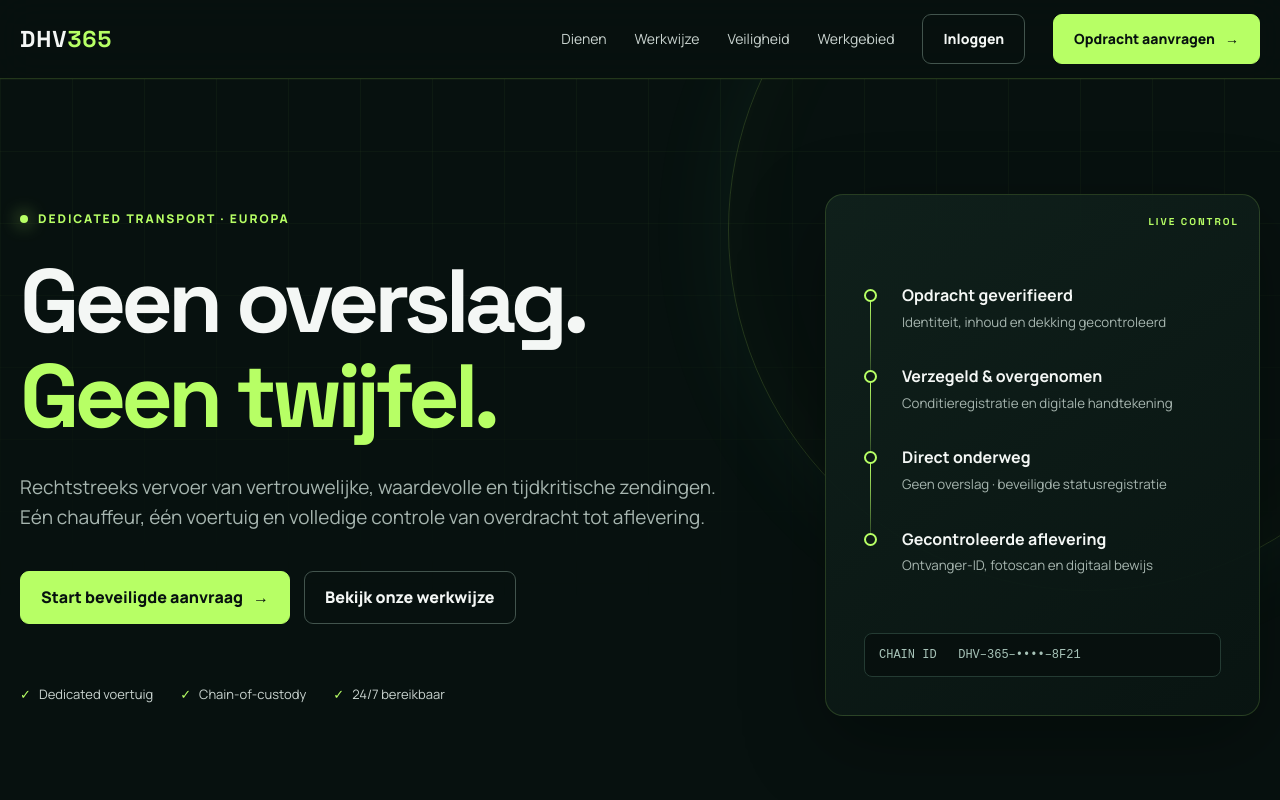
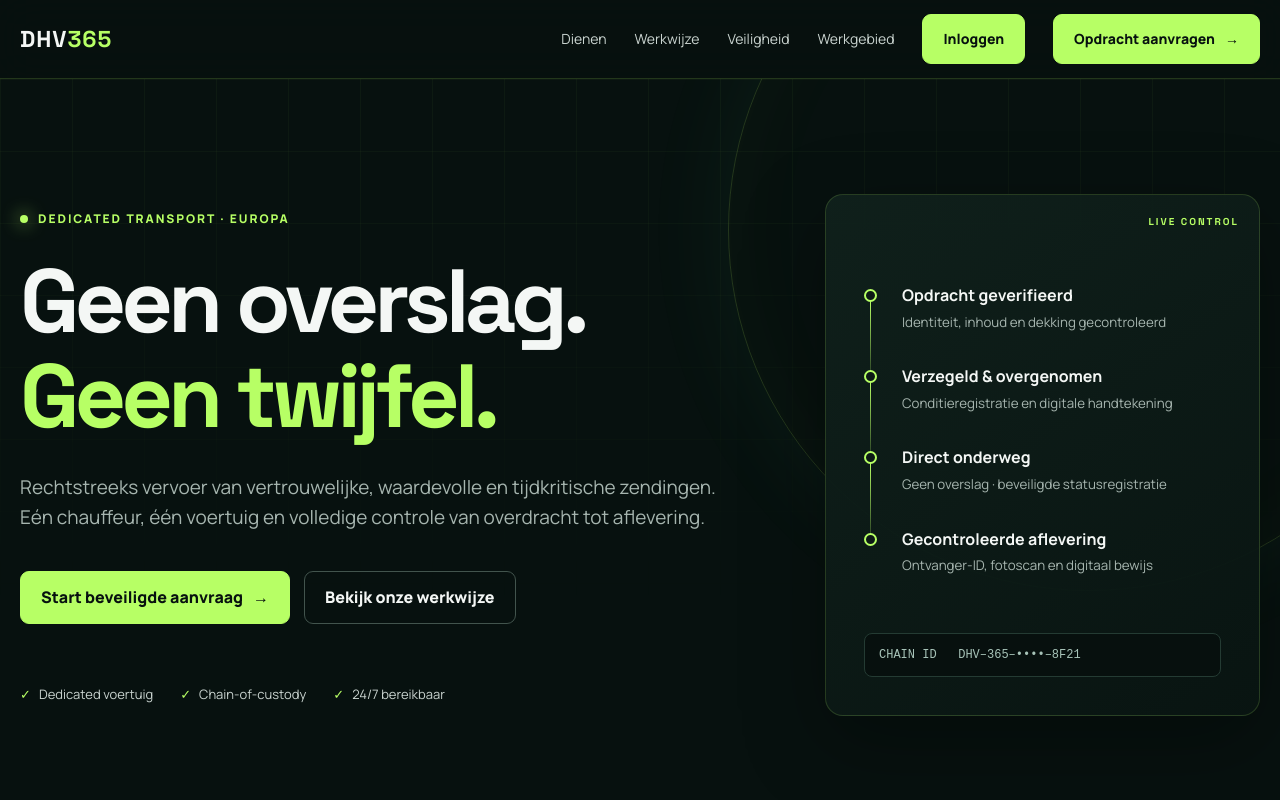
Before and after one commit to SoundBeatz/dhv365, a Next.js app: page / in a window 1280 px wide. Shown: the top 800 px of the page. Built offline with nearby package versions, Linux system fonts and the light colour scheme; no server answers.

Commit message:
fix(nav): restore visible login button

```diff
--- a/components/site.tsx
+++ b/components/site.tsx
@@ -13,7 +13,7 @@ export function Header() {
           <Link href="/#werkwijze">Werkwijze</Link>
           <Link href="/veiligheid">Veiligheid</Link>
           <Link href="/werkgebied">Werkgebied</Link>
-          <Link href="/inloggen" className={`button ghost ${styles.loginLink}`}>
+          <Link href="/inlog" className={`button ${styles.loginLink}`}>
             Inloggen
           </Link>
           <Link href="/opdracht" className={`button ${styles.primaryAction}`}>
```
